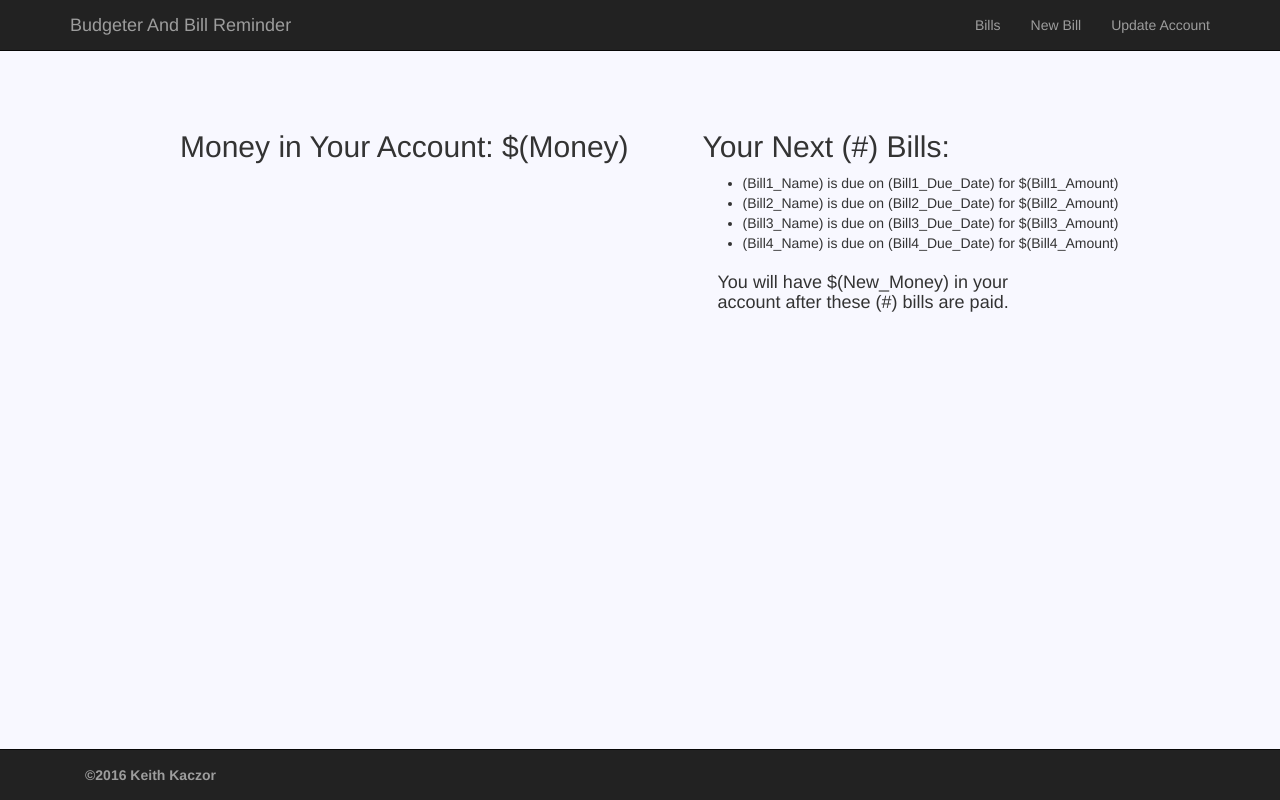
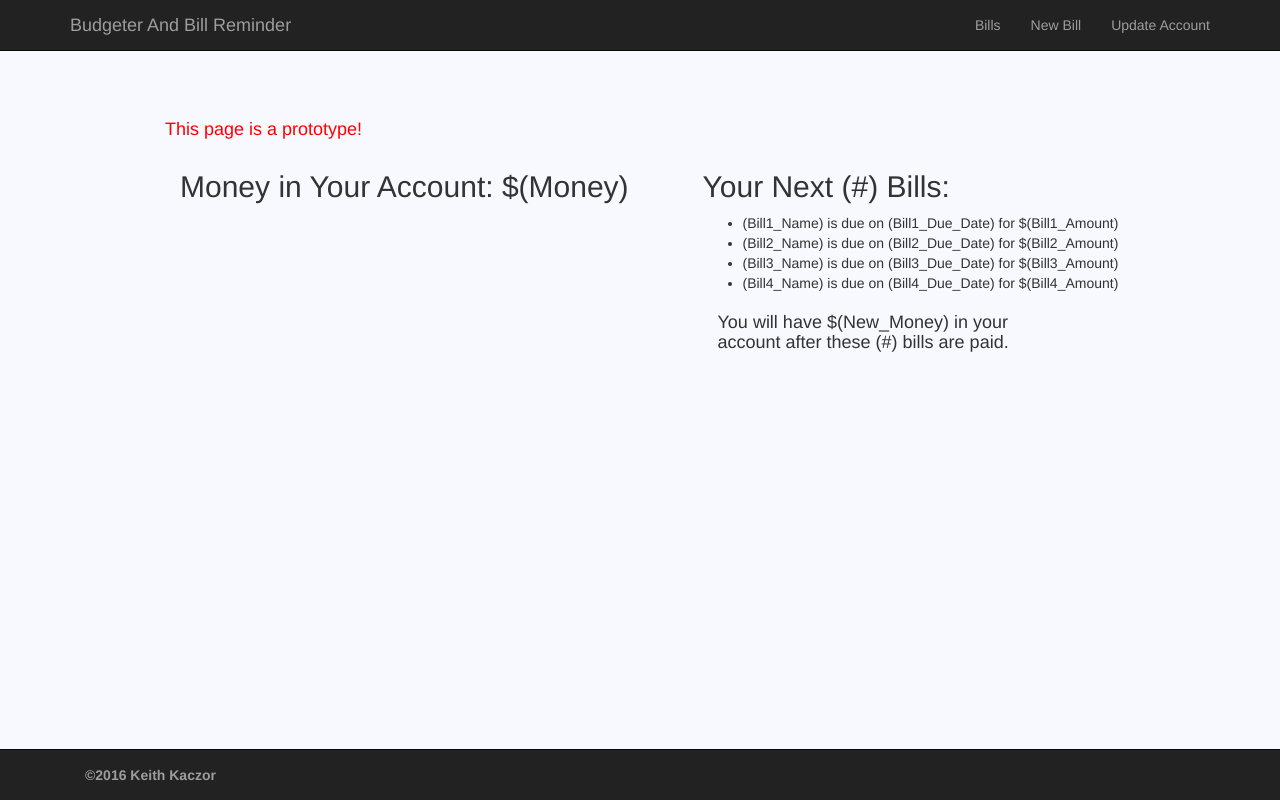
Before and after one commit to rollerz/budgeterandbills, a plain HTML site: page index.html in a window 1280 px wide. Drawn offline with nearby package versions, Linux system fonts and the light colour scheme; some packages are replaced by stand-ins of ours.

Commit message:
updated prototypes

```diff
--- a/temp/index-temp.html
+++ b/temp/index-temp.html
@@ -1,4 +1,5 @@
 <div class="col-md-offset-1">
+    <h4 style="color: red;">This page is a prototype!</h4>
     <div class="col-sm-6">
         <h2>Money in Your Account: $(Money)</h2>
     </div>
```
Also changed, not shown: temp/bill-temp.html (+0 -13 lines), temp/bills-temp.html (+0 -3 lines), temp/update-temp.html (+1 -0 lines).
